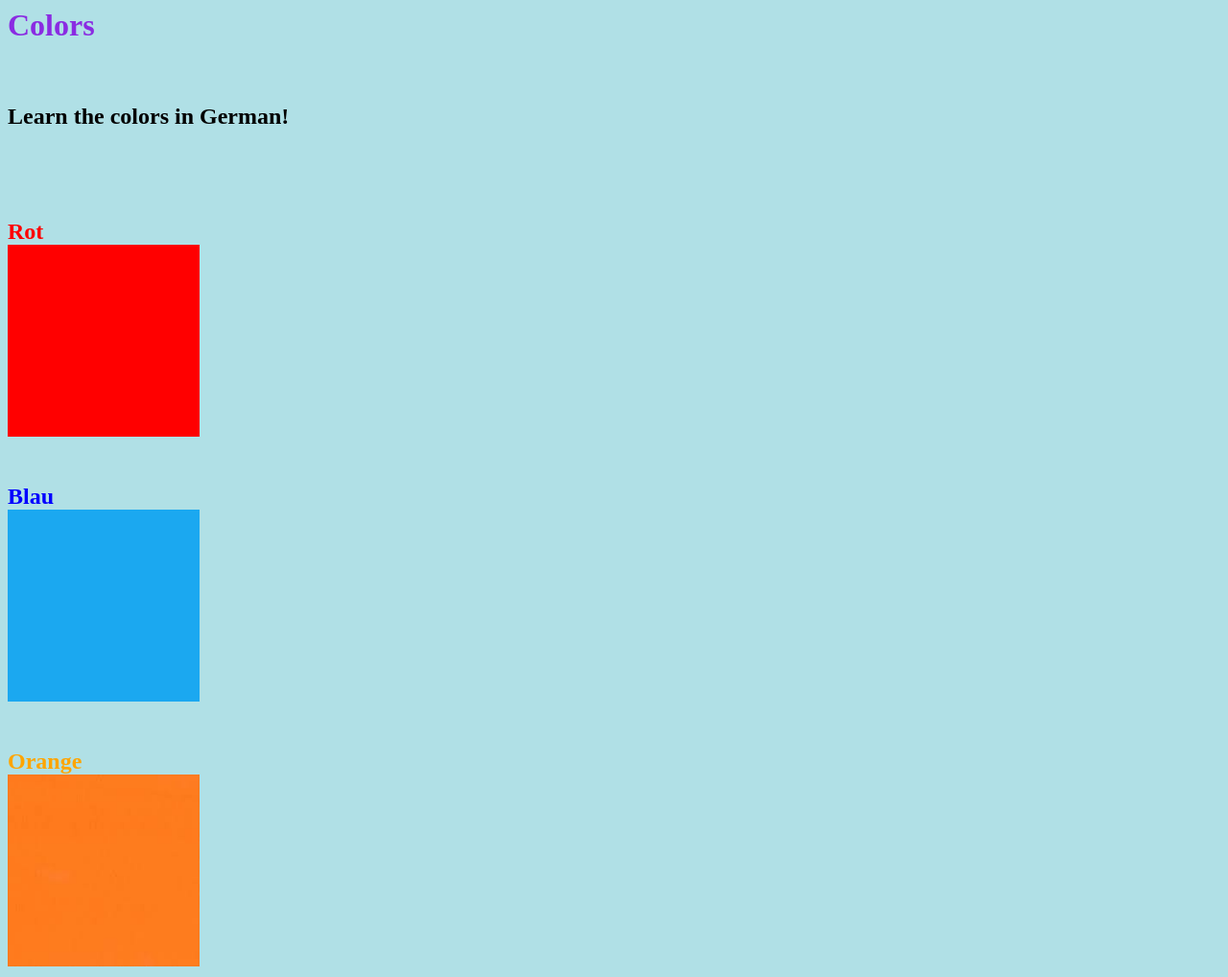
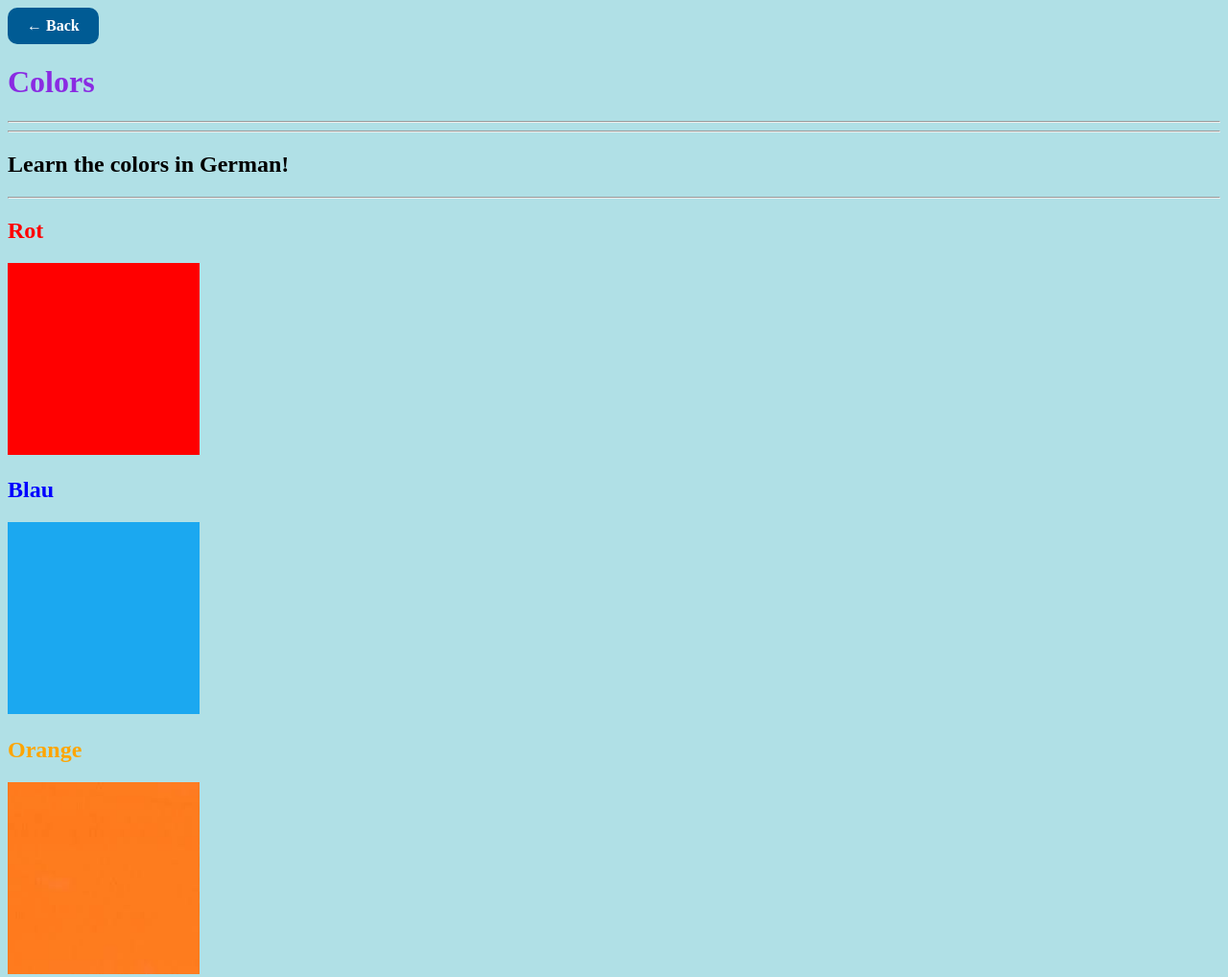
Before and after one commit to KrushnaThakur108/My-Portfolio, a plain HTML site: page Projects/FullStakeWebDev/04.Color Vocab Project.html in a window 1280 px wide. Shown: the top 1018 px of the page at 96% size. Drawn offline with Linux system fonts and the light colour scheme.

Commit message:
Add files via upload
updated files

```diff
--- a/Projects/FullStakeWebDev/04.Color Vocab Project.html
+++ b/Projects/FullStakeWebDev/04.Color Vocab Project.html
@@ -7,21 +7,29 @@
   </head>
 
   <body>
+    <a href="../../Skills/FullStack-WebDev-Proj..html" class="back-button">← Back</a>
+
     <h1>Colors</h1>
+    <hr/>
+    <hr/>
     <h2 class="heading2">Learn the colors in German!</h2>
+    <hr/>
 
-    <h2 class="color-title" id="red">Rot <img src="../../assets/images/red.png" alt="red" /></h2>
-    <br/>
-    <br/>
-    <h2 class="color-title" id="blue">Blau <img src="../../assets/images/blue.png" alt="blue" /></h2>
-    <br/>
-    <br/>
-    <h2 class="color-title" id="orange">Orange <img src="../../assets/images/orange.png" alt="orange" /></h2>
-    <br/>
-    <br/>
-    <h2 class="color-title" id="green">Grün <img src="../../assets/images/green.png" alt="green" /></h2>
-    <br/>
-    <br/>
-    <h2 class="color-title" id="yellow">Gelb <img src="../../assets/images/yellow.png" alt="yellow" /></h2>
+    <h2 class="color-title" id="red">Rot</h2>
+    <img src="../../assets/images/red.png" alt="red" />
+
+    <h2 class="color-title" id="blue">Blau</h2>
+    <img src="../../assets/images/blue.png" alt="blue" />
+
+    <h2 class="color-title" id="orange">Orange </h2>
+    <img src="../../assets/images/orange.png" alt="orange" />
+
+    <h2 class="color-title" id="green">Grün </h2>
+    <img src="../../assets/images/green.png" alt="green" />
+
+
+    <h2 class="color-title" id="yellow">Gelb </h2>
+    <img src="../../assets/images/yellow.png" alt="yellow" />
+
   </body>
 </html>
--- a/Projects/FullStakeWebDev/04.css
+++ b/Projects/FullStakeWebDev/04.css
@@ -2,28 +2,21 @@ html{
     background-color:powderblue;
 }
 
-
-*{
-    font: weight 1px;
+.back-button {
+  display: inline-block;
+  padding: 10px 20px;
+  background-color: rgb(0, 91, 148);
+  color: white;
+  text-decoration:none;
+  border-radius: 10px;
+  font-weight: bold;
+  transition: background-color 0.3s ease;
 }
 
-
-h1,.heading2{
-  margin: 0;
-  padding: 0;
+.back-button:hover {
+  background-color: #0056b3;
 }
 
-h1 {
-  margin-bottom: -100px; /* reduce this number to make gap smaller */
-}
-
-.heading2{
-  white-space: nowrap; /* Prevents line breaks */
-}
-
-.heading2{
-  margin-bottom: -100px;  /* reduce space below h2 */
-}
 
 h1{
     color:blueviolet;
@@ -50,7 +43,7 @@ h1{
 }
 
 
-*{
+img{
     width: 200px;
     height: 200px;
 }
```
